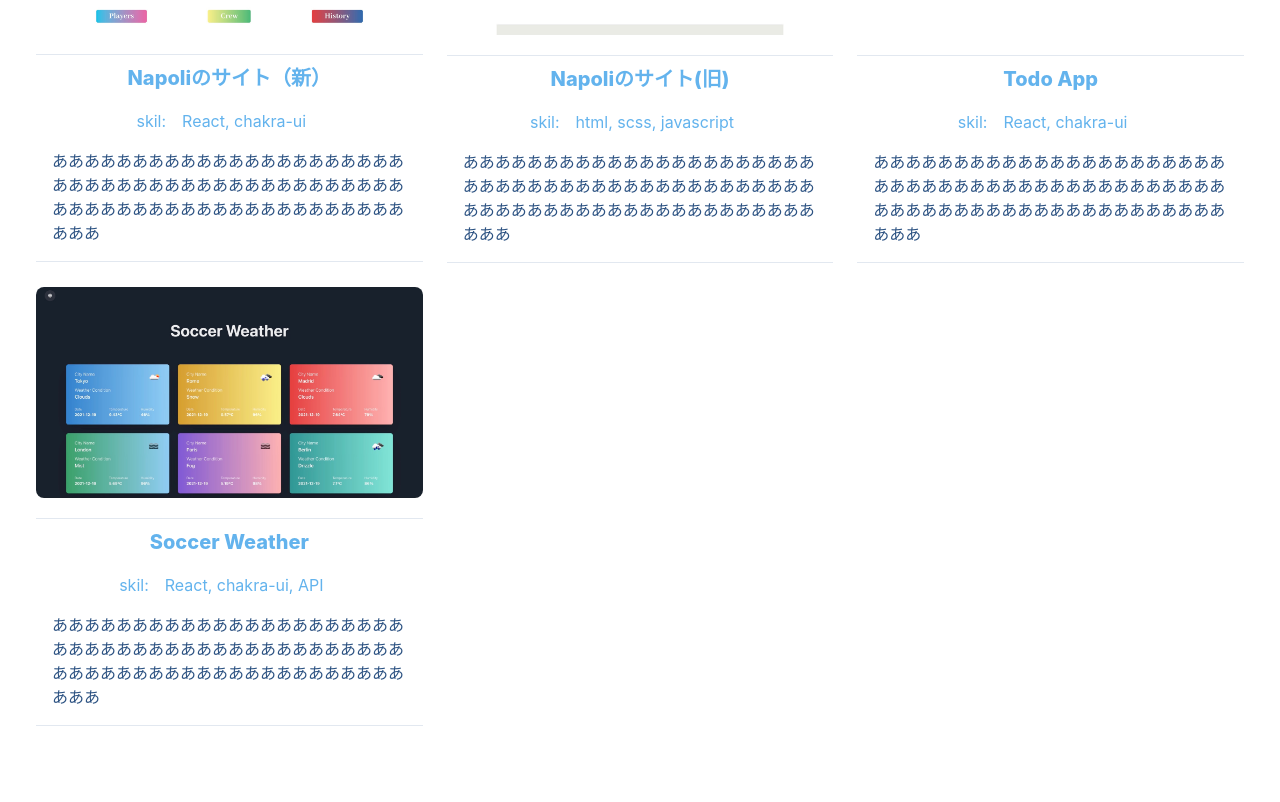
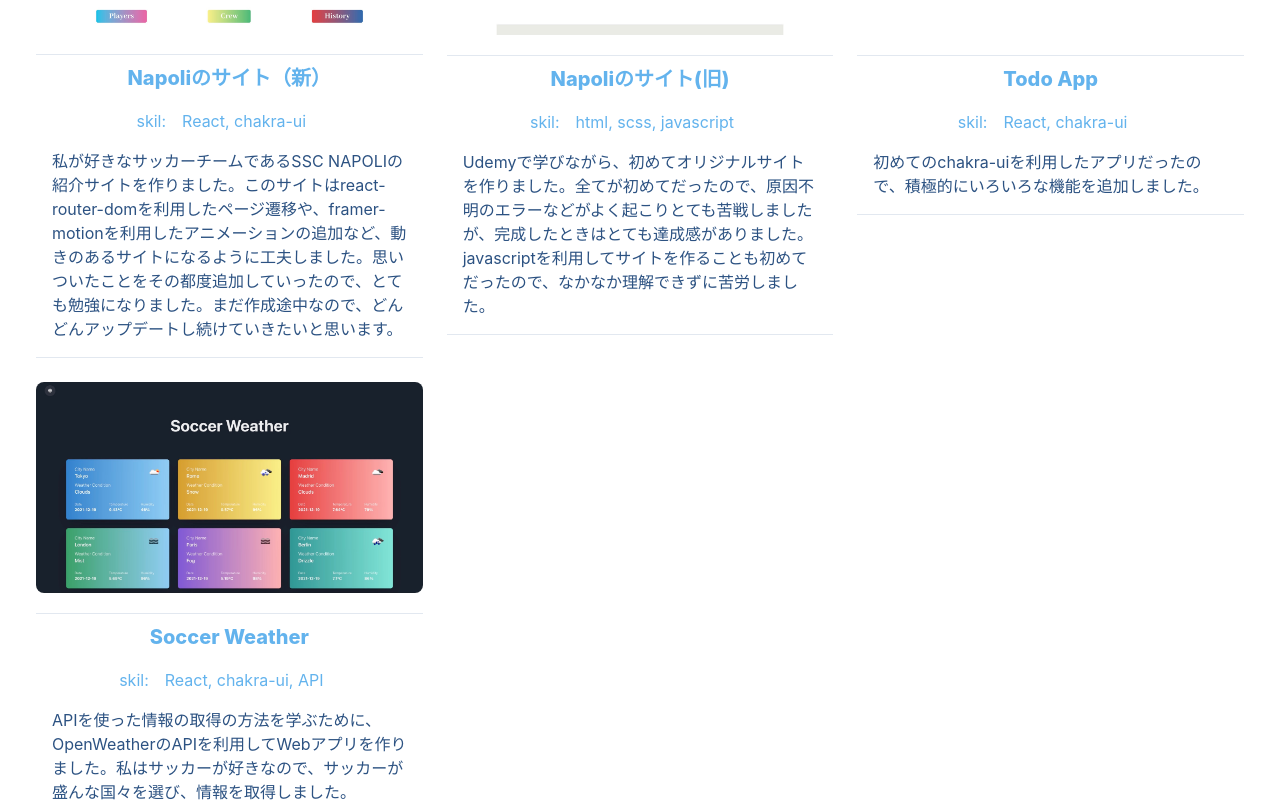
Before and after one commit to RickTurbo/Portfolio, a React (Create React App) app: page / in a window 1280 px wide. Shown: the part 980-1782 px from the top of the page. Built offline with nearby package versions, Linux system fonts and the light colour scheme.

Commit message:
Worksの説明文の追加

```diff
--- a/src/components/Main.jsx
+++ b/src/components/Main.jsx
@@ -134,6 +134,7 @@ function Main() {
             boxShadow="1g"
             boxSize="300px"
             src={Napoli_1}
+            ml={"20"}
           />
         </Flex>
       </Stack>
@@ -187,10 +188,9 @@ function Main() {
                 <Flex color="blue.300" justifyContent="center">
                   <Box pr="4">skil:</Box>
                   <Box pr="4">React, chakra-ui</Box>
-
                 </Flex>
                 <Box pt="4" color="blue.700">
-                  あああああああああああああああああああああああああああああああああああああああああああああああああああああああああああああああああああああ
+                  私が好きなサッカーチームであるSSC NAPOLIの紹介サイトを作りました。このサイトはreact-router-domを利用したページ遷移や、framer-motionを利用したアニメーションの追加など、動きのあるサイトになるように工夫しました。思いついたことをその都度追加していったので、とても勉強になりました。まだ作成途中なので、どんどんアップデートし続けていきたいと思います。
                 </Box>
               </AccordionPanel>
             </AccordionItem>
@@ -238,10 +238,9 @@ function Main() {
                 <Flex color="blue.300" justifyContent="center">
                   <Box pr="4">skil:</Box>
                   <Box pr="4">html, scss, javascript</Box>
-
                 </Flex>
                 <Box pt="4" color="blue.700">
-                  あああああああああああああああああああああああああああああああああああああああああああああああああああああああああああああああああああああ
+                Udemyで学びながら、初めてオリジナルサイトを作りました。全てが初めてだったので、原因不明のエラーなどがよく起こりとても苦戦しましたが、完成したときはとても達成感がありました。javascriptを利用してサイトを作ることも初めてだったので、なかなか理解できずに苦労しました。
                 </Box>
               </AccordionPanel>
             </AccordionItem>
@@ -289,10 +288,9 @@ function Main() {
                 <Flex color="blue.300" justifyContent="center">
                   <Box pr="4">skil: </Box>
                   <Box pr="4">React, chakra-ui</Box>
-
                 </Flex>
                 <Box pt="4" color="blue.700">
-                  あああああああああああああああああああああああああああああああああああああああああああああああああああああああああああああああああああああ
+                  初めてのchakra-uiを利用したアプリだったので、積極的にいろいろな機能を追加しました。
                 </Box>
               </AccordionPanel>
             </AccordionItem>
@@ -339,10 +337,9 @@ function Main() {
                 <Flex color="blue.300" justifyContent="center">
                   <Box pr="4">skil:</Box>
                   <Box pr="4">React, chakra-ui, API</Box>
-
                 </Flex>
                 <Box pt="4" color="blue.700">
-                  あああああああああああああああああああああああああああああああああああああああああああああああああああああああああああああああああああああ
+                  APIを使った情報の取得の方法を学ぶために、OpenWeatherのAPIを利用してWebアプリを作りました。私はサッカーが好きなので、サッカーが盛んな国々を選び、情報を取得しました。
                 </Box>
               </AccordionPanel>
             </AccordionItem>
```
